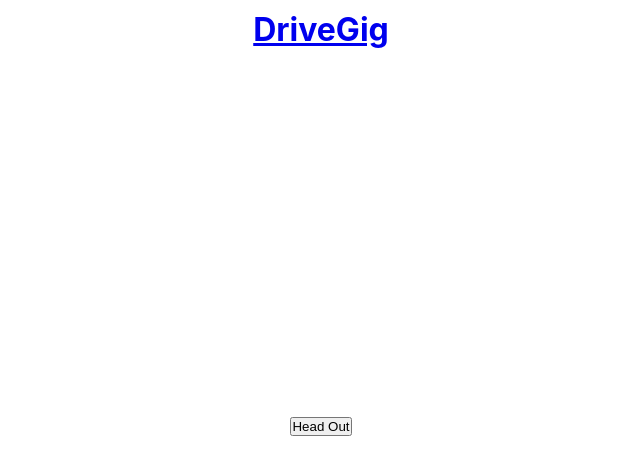
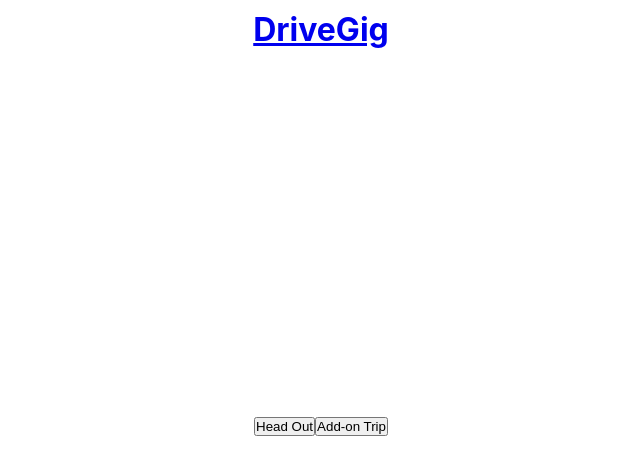
Before and after one commit to Harmtan13/DriveGig, a React (Create React App) app: page /shift/departure in a window 1280 px wide. Shown: the top 474 px of the page, without its empty margins (319-959 px from the left). Built offline with nearby package versions, Linux system fonts and the light colour scheme.

Commit message:
Implementing new data management into each page

```diff
--- a/src/components/shift/trip/03-Pickup.js
+++ b/src/components/shift/trip/03-Pickup.js
@@ -1,15 +1,12 @@
 import React from 'react';
 import { Link } from 'react-router-dom';
 
-export default function Pickup({trips, trip, setTrip, updateTrips}) {
+export default function Pickup({setTimeStamps}) {
 
   const updateTripPickup = () => {
     const pickupTime = Date.now();
-    const timeStamps = [...trip.timeStamps, pickupTime];
-    const waitTime = [pickupTime]
-    const updatedTrip = {...trip, timeStamps, waitTime}
 
-    updateTrips(updatedTrip);
+    setTimeStamps(pickupTime, 1);
   }
 
   return (
--- a/src/components/shift/trip/04-Departure.js
+++ b/src/components/shift/trip/04-Departure.js
@@ -1,11 +1,11 @@
 import React from 'react'
 import {Link} from 'react-router-dom';
 import createTrip from './../../../helpers/CreateTrip';
+import {activeTrips, getLocalStorage} from './../../../helpers/trips/TripHelpers'
 
-export default function Departure({trips, trip, setTrip, updateTrips}) {
-  // const activeTrips = activeTripsHelper(trips);
-  const maxTrips = true;
-  // !(activeTrips.length >= 2);
+export default function Departure({setTrip, setTime, setOdometer, odometer}) {
+  const maxTrips = !(activeTrips.length >= 2);
+  console.log(activeTrips.length, maxTrips);
 
   const updateTripDeparture = () => {
     // const departureTime = Date.now();
@@ -13,13 +13,14 @@ export default function Departure({trips, trip, setTrip, updateTrips}) {
   }
 
   const addTrip = () => {
-    setTrip(createTrip(trips));
+    setTrip(createTrip(getLocalStorage.trips));
   }
 
   const headOutLink = () => {
-    return '/shift/delivery';
-    // return maxTrips ? '/shift/delivery' : '/shift/trips'
+    return maxTrips ? '/shift/delivery' : '/shift/trips'
   }
+
+  console.log(headOutLink());
 
   return (
     <div>
@@ -29,7 +30,7 @@ export default function Departure({trips, trip, setTrip, updateTrips}) {
         </button>
       </Link>
 
-      {!maxTrips &&
+      {maxTrips &&
         <Link to='/shift/start-trip'>
           <button onClick={addTrip}>
             Add-on Trip
--- a/src/helpers/trips/TripHelpers.js
+++ b/src/helpers/trips/TripHelpers.js
@@ -15,6 +15,7 @@ const setLocalStorage = (state) => {
 }
 
 const activeTrips = getLocalStorage.trips.filter(trip => trip.completed === false);
+
 const currentTrip = getLocalStorage.trip;
 
 export {getLocalStorage, setLocalStorage, activeTrips, currentTrip};
```
